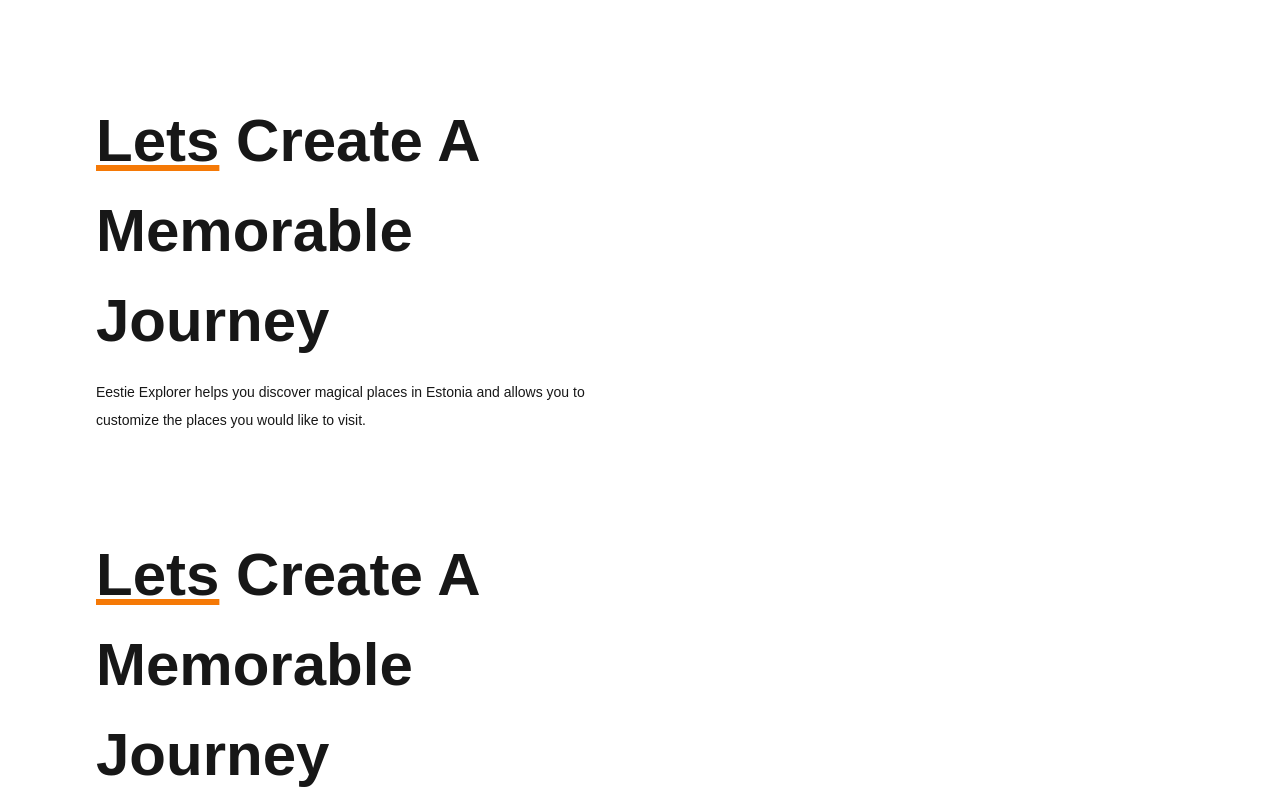
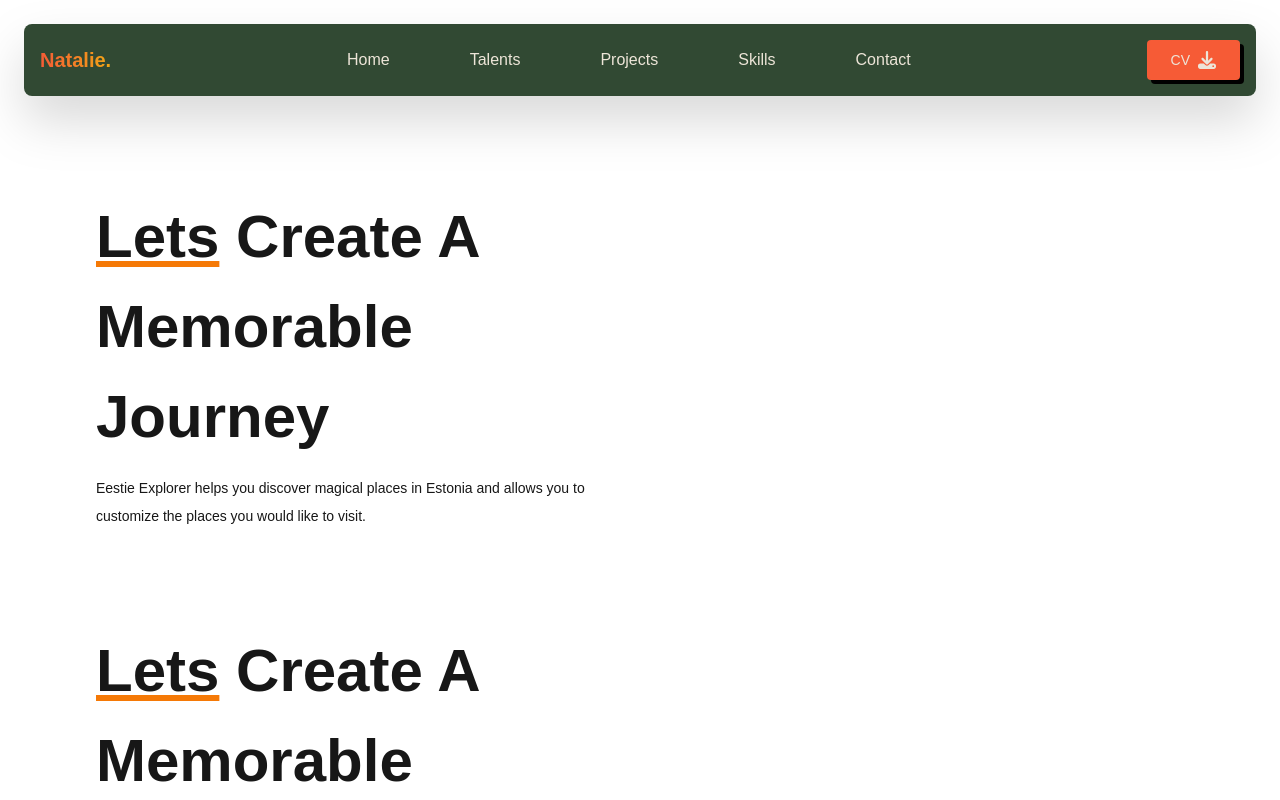
Before and after one commit to Kigen29/Emmanuel-Kigen, a Next.js app: page / in a window 1280 px wide. Shown: the top 800 px of the page. Built offline with nearby package versions, Linux system fonts and the light colour scheme.

Commit message:
feat:add navbar

```diff
--- /dev/null
+++ b/components/MediumButton.tsx
@@ -0,0 +1,17 @@
+import React from "react";
+import { Button } from "@/components/ui/button";
+import { ButtonProps } from "./../types";
+
+const MediumButton = ({ children, onClick }: ButtonProps) => {
+  return (
+    <Button
+      onClick={onClick}
+    //   className="px-6 py-3 bg-[#F65B36] text-[#EDE5D8] rounded-lg hover:scale-110 transition-transform ease-in-out duration-200 hover:bg-[#EDE5D8] hover:text-[#F65B36] hover:border-2 border-[#F65B36]"
+    className="px-6 py-2 rounded-sm font-medium bg-[#F65B36] text-[#EDE5D8] w-fit transition-all shadow-[4px_4px_0px_black] hover:shadow-none hover:translate-x-[3px] hover:translate-y-[3px]"
+    >
+      {children}
+    </Button>
+  );
+};
+
+export default MediumButton;
--- a/components/Navbar.tsx
+++ b/components/Navbar.tsx
@@ -1,13 +1,111 @@
-import React from "react"
+import React from "react";
+import Link from "next/link";
+import Button from "@/components/MediumButton";
+import { FaBars, FaDownload } from "react-icons/fa6";
+import { FaTimes } from "react-icons/fa";
+import { useState} from "react";
+
 export default function Navbar() {
+
+  function handleClick(){
+    const pdfUrl = '.\..\Kemboi Emmanuel Kigen CV.pdf';
+    const link = document.createElement('a');
+    link.href = pdfUrl;
+    link.download = 'Kemboi Emmanuel Kigen CV.pdf';
+    link.target = '_blank';
+    document.body.appendChild(link);
+    link.click();
+    document.body.removeChild(link);
+ };
+
+ const [isMenuOpen, setIsMenuOpen] = useState(false);
+
+  const toggleMenu = () => {
+    setIsMenuOpen(!isMenuOpen);
+  };
+
+
   return (
-    <section className="px-24 flex justify-between" id="home">
-        <div id="words_left" className="w-[50%] pt-24">
-            <h1 className="text-6xl font-bold leading-normal"><span className="underline underline-offset-4 decoration-[#F57906]">Lets</span> Create A Memorable Journey</h1>
-            <div className="pr-10">
-                <p className="text-sm leading-loose pt-3">Eestie Explorer helps you discover magical places in Estonia and allows you to customize the places you would like to visit.</p>
-            </div>
+    <nav className="bg-[#314933] ml-6 mr-6 mt-6 rounded-lg drop-shadow-2xl">
+      <div className="max-w-screen-xl flex flex-wrap items-center justify-between mx-auto p-4">
+        <Link
+          href="/"
+          className="flex items-center space-x-3 rtl:space-x-reverse"
+        >
+          <span className="self-center whitespace-nowrap text-transparent bg-clip-text bg-gradient-to-r to-[#F2A615] from-[#F65B36] font-extrabold text-xl relative after:absolute after:bg-[#F65B36] after:bottom-0 after:left-0 after:h-[2px] after:w-full after:origin-bottom-right after:scale-x-0 hover:after:origin-bottom-left hover:after:scale-x-100 after:transition-transform after:ease-in-out after:duration-300">
+            Natalie.
+          </span>
+        </Link>
+
+        <button
+          onClick={toggleMenu}
+          className="inline-flex items-center p-2 w-10 h-10 justify-center text-sm text-[#F65B36] rounded-lg lg:hidden hover:bg-gray-100 focus:outline-none focus:ring-2 focus:ring-[#F2A615] dark:text-gray-400 dark:hover:bg-gray-700 dark:focus:ring-gray-600"
+        >
+          <span className="sr-only">Open main menu</span>
+          {isMenuOpen ? (
+            <FaTimes className="w-5 h-5" />
+          ) : (
+            <FaBars className="w-5 h-5" />
+          )}
+        </button>
+
+        <div
+          className={`${
+            isMenuOpen ? "block" : "hidden"
+          } w-full lg:block lg:w-auto`}
+          id="navbar-default"
+        >
+          <ul className=" text-[#EDE5D8] flex flex-col p-4 lg:p-0 mt-4 border border-orange-100 rounded-lg lg:flex-row lg:space-x-8 lg:gap-12 rtl:space-x-reverse lg:mt-0 lg:border-0">
+            <li>
+              <Link
+                href="#hero"
+                className="block py-2 px-3  lg:bg-transparent lg:p-0 rounded hover:bg-[#F65B36] relative after:absolute after:bg-[#F65B36] after:bottom-0 after:left-0 after:h-[2px] after:w-full after:origin-bottom-right after:scale-x-0 hover:after:origin-bottom-left hover:after:scale-x-100 after:transition-transform after:ease-in-out after:duration-300 lg:hover:bg-transparent lg:border-0 lg:hover:text-[#F2A615] "
+              >
+                Home
+              </Link>
+            </li>
+            <li>
+              <Link
+                href="#talents"
+                className="block py-2 px-3  rounded hover:bg-[#F65B36] relative after:absolute after:bg-[#F65B36] after:bottom-0 after:left-0 after:h-[2px] after:w-full after:origin-bottom-right after:scale-x-0 hover:after:origin-bottom-left hover:after:scale-x-100 after:transition-transform after:ease-in-out after:duration-300 lg:hover:bg-transparent lg:border-0 lg:hover:text-[#F2A615] lg:p-0 "
+              >
+                Talents
+              </Link>
+            </li>
+            <li>
+              <Link
+                href="#projects"
+                className="block py-2 px-3  rounded hover:bg-[#F65B36] relative after:absolute after:bg-[#F65B36] after:bottom-0 after:left-0 after:h-[2px] after:w-full after:origin-bottom-right after:scale-x-0 hover:after:origin-bottom-left hover:after:scale-x-100 after:transition-transform after:ease-in-out after:duration-300 lg:hover:bg-transparent lg:border-0 lg:hover:text-[#F2A615] lg:p-0 "
+              >
+                Projects
+              </Link>
+            </li>
+            <li>
+              <Link
+                href="#skills"
+                className="block py-2 px-3  rounded hover:bg-[#F65B36] relative after:absolute after:bg-[#F65B36] after:bottom-0 after:left-0 after:h-[2px] after:w-full after:origin-bottom-right after:scale-x-0 hover:after:origin-bottom-left hover:after:scale-x-100 after:transition-transform after:ease-in-out after:duration-300 lg:hover:bg-transparent lg:border-0 lg:hover:text-[#F2A615] lg:p-0 "
+              >
+                Skills
+              </Link>
+            </li>
+            <li>
+              <Link
+                href="#contact"
+                className="block py-2 px-3  rounded hover:bg-[#F65B36] relative after:absolute after:bg-[#F65B36] after:bottom-0 after:left-0 after:h-[2px] after:w-full after:origin-bottom-right after:scale-x-0 hover:after:origin-bottom-left hover:after:scale-x-100 after:transition-transform after:ease-in-out after:duration-300 lg:hover:bg-transparent lg:border-0 lg:hover:text-[#F2A615] lg:p-0 "
+              >
+                Contact
+              </Link>
+            </li>
+          </ul>
         </div>
-    </section>
-  )
+
+        {/* CV Button */}
+        <div className="hidden lg:block">
+          <Button onClick={handleClick}>
+            CV <FaDownload className="ml-2 text-lg" />
+          </Button>
+        </div>
+      </div>
+    </nav>
+  );
 }
--- /dev/null
+++ b/components/ui/button.tsx
@@ -0,0 +1,56 @@
+import * as React from "react"
+import { Slot } from "@radix-ui/react-slot"
+import { cva, type VariantProps } from "class-variance-authority"
+
+import { cn } from "@/lib/utils"
+
+const buttonVariants = cva(
+  "inline-flex items-center justify-center whitespace-nowrap  text-sm font-medium ring-offset-background transition-colors focus-visible:outline-none focus-visible:ring-2 focus-visible:ring-ring focus-visible:ring-offset-2 disabled:pointer-events-none disabled:opacity-50",
+  {
+    variants: {
+      variant: {
+        default: "bg-primary text-primary-foreground",
+        destructive:
+          "bg-destructive text-destructive-foreground hover:bg-destructive/90",
+        outline:
+          "border border-input bg-background hover:bg-accent hover:text-accent-foreground",
+        secondary:
+          "bg-secondary text-secondary-foreground hover:bg-secondary/80",
+        ghost: "hover:bg-accent hover:text-accent-foreground",
+        link: "text-primary underline-offset-4 hover:underline",
+      },
+      size: {
+        default: "h-10 px-4 py-2",
+        sm: "h-9 rounded-md px-3",
+        lg: "h-11 rounded-md px-8",
+        icon: "h-10 w-10",
+      },
+    },
+    defaultVariants: {
+      variant: "default",
+      size: "default",
+    },
+  }
+)
+
+export interface ButtonProps
+  extends React.ButtonHTMLAttributes<HTMLButtonElement>,
+    VariantProps<typeof buttonVariants> {
+  asChild?: boolean
+}
+
+const Button = React.forwardRef<HTMLButtonElement, ButtonProps>(
+  ({ className, variant, size, asChild = false, ...props }, ref) => {
+    const Comp = asChild ? Slot : "button"
+    return (
+      <Comp
+        className={cn(buttonVariants({ variant, size, className }))}
+        ref={ref}
+        {...props}
+      />
+    )
+  }
+)
+Button.displayName = "Button"
+
+export { Button, buttonVariants }
--- a/package.json
+++ b/package.json
@@ -10,6 +10,7 @@
   },
   "dependencies": {
     "@radix-ui/react-icons": "^1.3.0",
+    "@radix-ui/react-slot": "^1.1.0",
     "class-variance-authority": "^0.7.0",
     "clsx": "^2.1.1",
     "heroicons": "^2.1.5",
@@ -18,6 +19,7 @@
     "nodemailer": "^6.9.15",
     "react": "^18",
     "react-dom": "^18",
+    "react-icons": "^5.3.0",
     "tailwind-merge": "^2.5.2",
     "tailwindcss-animate": "^1.0.7"
   },
--- /dev/null
+++ b/types.d.ts
@@ -0,0 +1,4 @@
+export type ButtonProps = {
+    children: React.ReactNode;
+    onClick?: () => void;
+}
```
Also changed, not shown: 2 other files (tests, documents, lock files or other folders).
